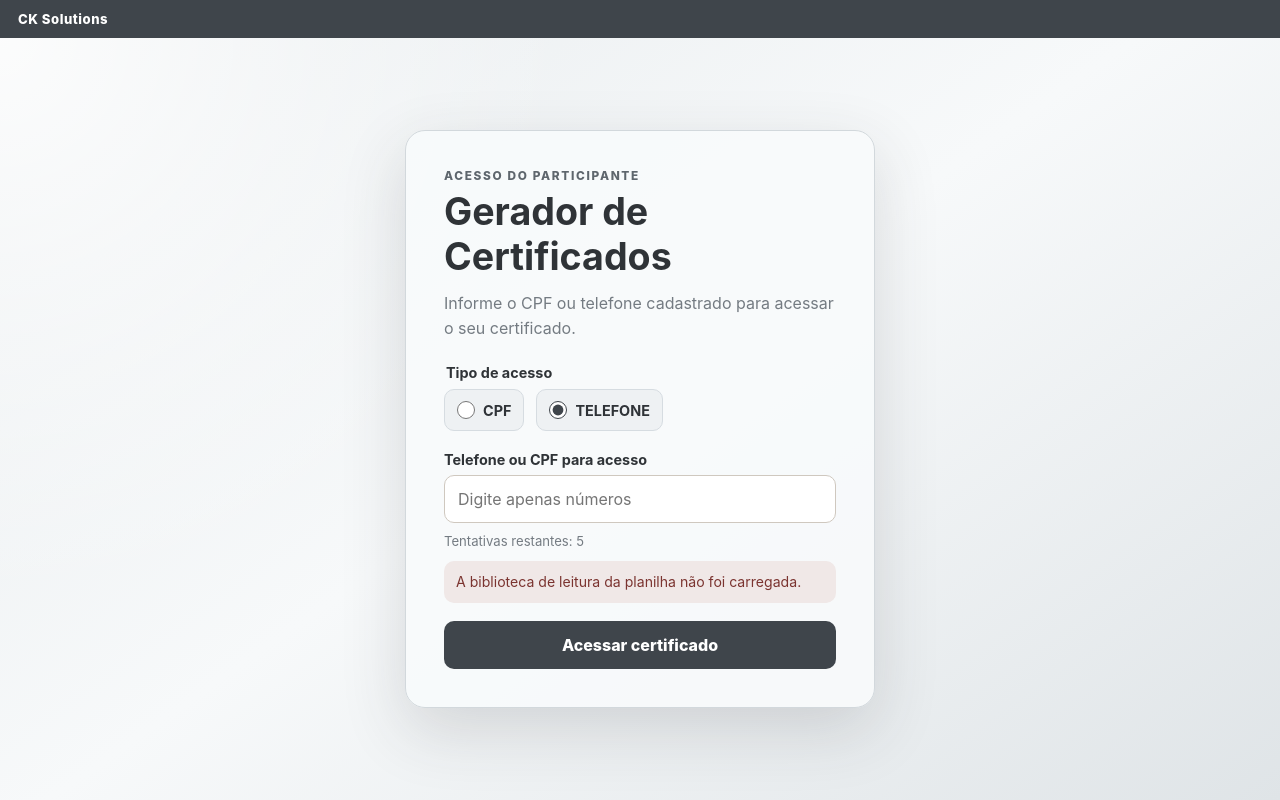
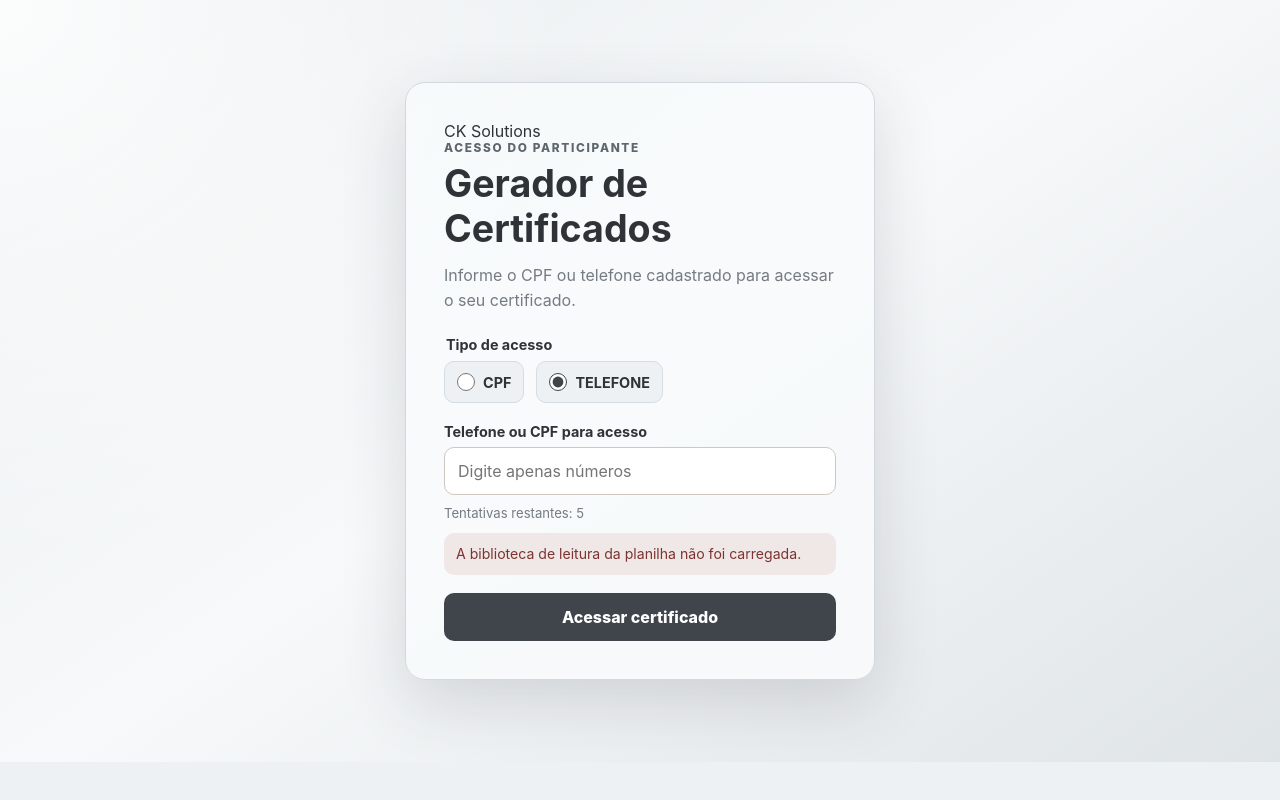
Before and after one commit to carlosmagnokill-svg/gerador-certificados, a plain HTML site: page index.html in a window 1280 px wide. Drawn offline with nearby package versions, Linux system fonts and the light colour scheme.

Commit message:
Add files via upload

```diff
--- a/index.html
+++ b/index.html
@@ -11,9 +11,10 @@
   <link rel="stylesheet" href="css/style.css">
 </head>
 <body>
-  <div class="brand-bar">CK Solutions</div>
   <section id="accessGate" class="access-gate">
     <div class="access-card">
+      <div class="access-brand-bar">CK Solutions</div>
+      <div class="access-card-content">
       <p class="eyebrow access-eyebrow">Acesso do participante</p>
       <h1 class="access-title">Gerador de Certificados</h1>
       <p class="access-description">
@@ -54,6 +55,7 @@
           Acessar certificado
         </button>
       </form>
+      </div>
     </div>
   </section>
 
@@ -121,9 +123,7 @@
   </footer>
 
   </div>
-
-  <script src="https://cdn.jsdelivr.net/npm/xlsx@0.18.5/dist/xlsx.full.min.js"></script>
-  <script src="https://cdn.jsdelivr.net/npm/jspdf@2.5.1/dist/jspdf.umd.min.js"></script>
+<script src="https://cdn.jsdelivr.net/npm/jspdf@2.5.1/dist/jspdf.umd.min.js"></script>
   <script type="module" src="js/app.js"></script>
 </body>
 </html>
```
